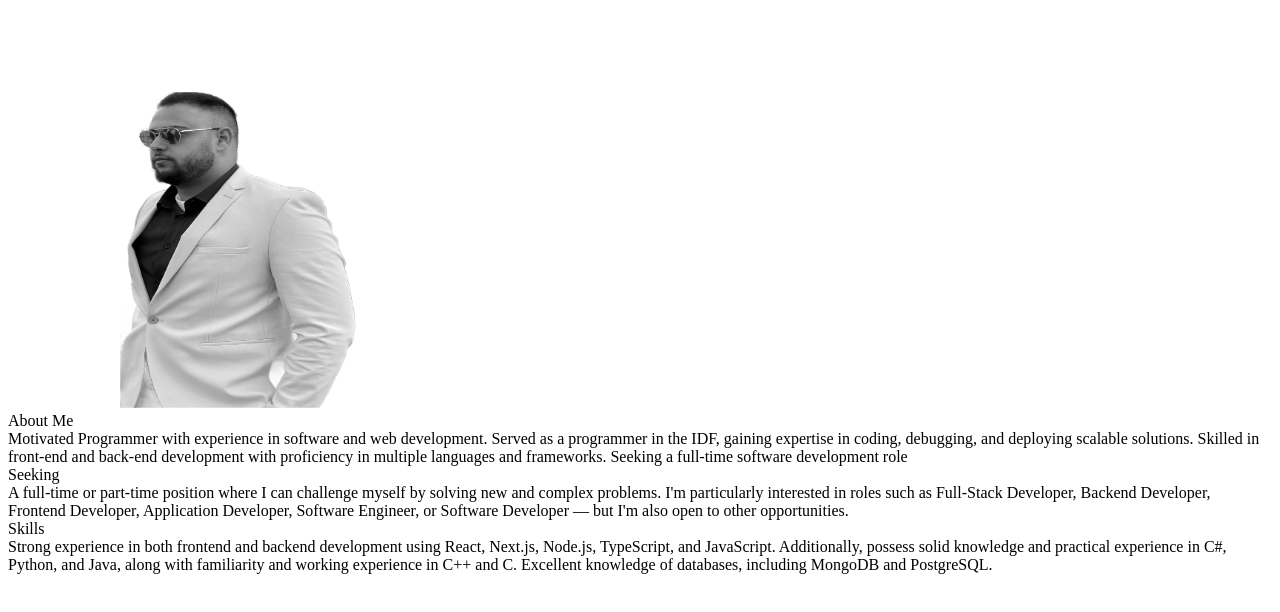
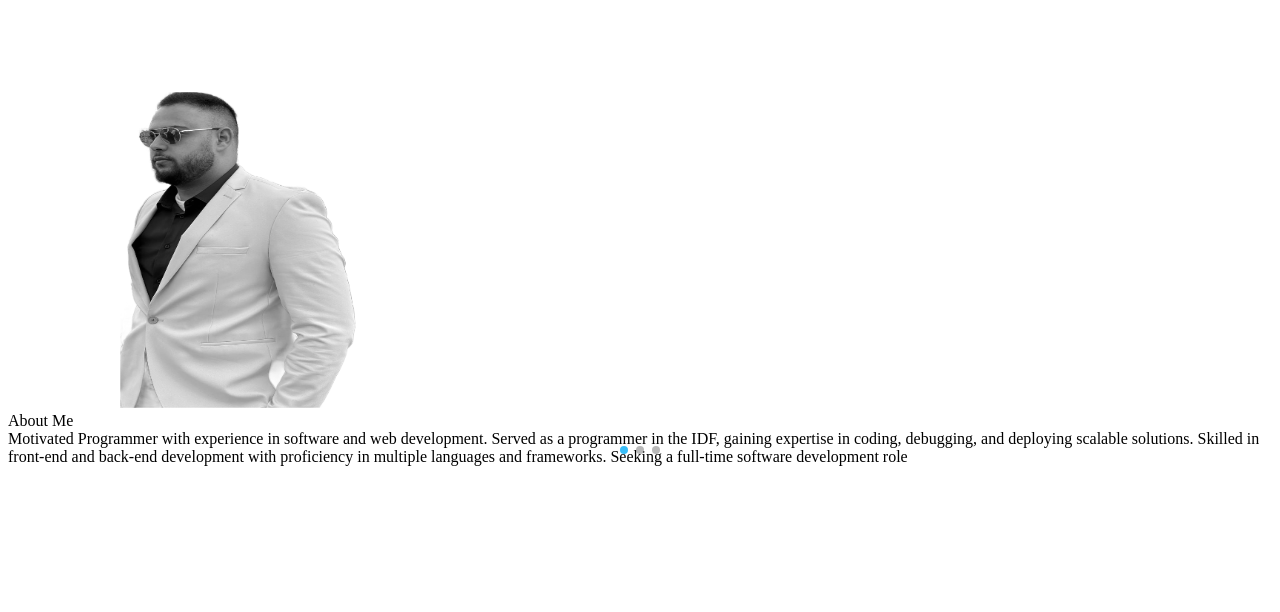
Before and after one commit to MohannadMilhem/resume, a Next.js app in the folder resume-app/: page / in a window 1280 px wide. Shown: the top 612 px of the page. Built offline with nearby package versions, Linux system fonts and the light colour scheme.

Commit message:
added slides using swiper in the homepage

```diff
--- a/resume-app/app/experience/page.tsx
+++ b/resume-app/app/experience/page.tsx
@@ -1,6 +1,6 @@
 export default function Experience() {
   return (
-    <div className="pt-10 pl-20 sm:pl-30 text-5xl font-bold flex flex-col pb-10 bg-black text-emerald-500 min-h-screen">
+    <div className="pt-40 pl-20 sm:pl-30 text-5xl font-bold flex flex-col pb-10 bg-black text-emerald-500 min-h-screen">
       Experience
       <div className="pl-5 pt-15 sm:pl-10    text-sm font-bold sm:text-3xl text-emerald-600 max-w-300">
         Amit Technologies (Cyber), IDF Software Developer & Team Lead |
--- a/resume-app/app/page.tsx
+++ b/resume-app/app/page.tsx
@@ -1,13 +1,14 @@
-import Section from "@/components/Section";
+import Slide from "@/components/Slide";
 import { config } from "@fortawesome/fontawesome-svg-core";
 import "@fortawesome/fontawesome-svg-core/styles.css";
 import Image from "next/image";
+
 config.autoAddCss = false;
 
 export default function HomePage() {
   return (
-    <div className="bg-black pb-25">
-      <div className="flex flex-row-reverse justify-between  ">
+    <div className="bg-black pb-25 min-h-screen">
+      <div className="flex flex-row-reverse justify-between pt-30 ">
         <Image
           className=""
           src="/images/Me-b-w.png"
@@ -15,29 +16,8 @@ export default function HomePage() {
           width={400}
           height={400}
         />
-        <div className="flex flex-col pt-50 space-y-18">
-          <Section
-            title="About Me"
-            body="Motivated Programmer with experience in software and web development.
-        Served as a programmer in the IDF, gaining expertise in coding,
-        debugging, and deploying scalable solutions. Skilled in front-end and
-        back-end development with proficiency in multiple languages and
-        frameworks. Seeking a full-time software development role"
-          />
-          <Section
-            title="Seeking"
-            body="A full-time or part-time position where I can challenge
-        myself by solving new and complex problems. I'm particularly interested
-        in roles such as Full-Stack Developer, Backend Developer, Frontend
-        Developer, Application Developer, Software Engineer, or Software
-        Developer — but I'm also open to other opportunities."
-            ml="ml-60"
-          />
-          <Section
-            title="Skills"
-            body="Strong experience in both frontend and backend development using React, Next.js, Node.js, TypeScript, and JavaScript. Additionally, possess solid knowledge and practical experience in C#, Python, and Java, along with familiarity and working experience in C++ and C. Excellent knowledge of databases, including MongoDB and PostgreSQL."
-          />
-        </div>
+
+        <Slide />
       </div>
     </div>
   );
--- /dev/null
+++ b/resume-app/components/Slide.tsx
@@ -0,0 +1,67 @@
+"use client";
+import { useEffect, useState } from "react";
+import { Swiper, SwiperSlide } from "swiper/react";
+import { Autoplay, Pagination } from "swiper/modules";
+
+import "swiper/css";
+import "swiper/css/pagination";
+import "swiper/css/navigation";
+
+import Section from "./Section";
+import "../styles.css";
+
+export default function Slide() {
+  const [isMounted, setIsMounted] = useState(false);
+
+  useEffect(() => {
+    // Wait for client hydration
+    setIsMounted(true);
+  }, []);
+
+  if (!isMounted) return null;
+
+  return (
+    <Swiper
+      centeredSlides={true}
+      autoplay={{ delay: 7000, disableOnInteraction: false }}
+      pagination={{ clickable: true }}
+      modules={[Autoplay, Pagination]}
+      className="mySwiper custom-pagination"
+    >
+      <SwiperSlide>
+        <div className="flex items-center justify-center h-full w-full">
+          <Section
+            title="About Me"
+            body="Motivated Programmer with experience in software and web development.
+        Served as a programmer in the IDF, gaining expertise in coding,
+        debugging, and deploying scalable solutions. Skilled in front-end and
+        back-end development with proficiency in multiple languages and
+        frameworks. Seeking a full-time software development role"
+          />
+        </div>
+      </SwiperSlide>
+
+      <SwiperSlide>
+        <div className="flex items-center justify-center h-full w-full">
+          <Section
+            title="Seeking"
+            body="A full-time or part-time position where I can challenge
+        myself by solving new and complex problems. I'm particularly interested
+        in roles such as Full-Stack Developer, Backend Developer, Frontend
+        Developer, Application Developer, Software Engineer, or Software
+        Developer — but I'm also open to other opportunities."
+            ml="ml-60"
+          />
+        </div>
+      </SwiperSlide>
+      <SwiperSlide>
+        <div className="flex items-center justify-center h-full w-full">
+          <Section
+            title="Skills"
+            body="Strong experience in both frontend and backend development using React, Next.js, Node.js, TypeScript, and JavaScript. Additionally, possess solid knowledge and practical experience in C#, Python, and Java, along with familiarity and working experience in C++ and C. Excellent knowledge of databases, including MongoDB and PostgreSQL."
+          />
+        </div>
+      </SwiperSlide>
+    </Swiper>
+  );
+}
--- a/resume-app/package.json
+++ b/resume-app/package.json
@@ -12,7 +12,8 @@
     "mongodb": "^6.16.0",
     "next": "15.3.2",
     "react": "^19.0.0",
-    "react-dom": "^19.0.0"
+    "react-dom": "^19.0.0",
+    "swiper": "^11.2.7"
   },
   "devDependencies": {
     "@eslint/eslintrc": "^3",
--- /dev/null
+++ b/resume-app/styles.css
@@ -0,0 +1,9 @@
+.swiper-pagination-bullet {
+  background-color: #888;
+  opacity: 0.6;
+}
+
+.swiper-pagination-bullet-active {
+  background-color: #38bdf8;
+  opacity: 1;
+}
```
Also changed, not shown: resume-app/components/SlideContent.tsx (added, +56 -0 lines), 1 other file (tests, documents, lock files or other folders).
